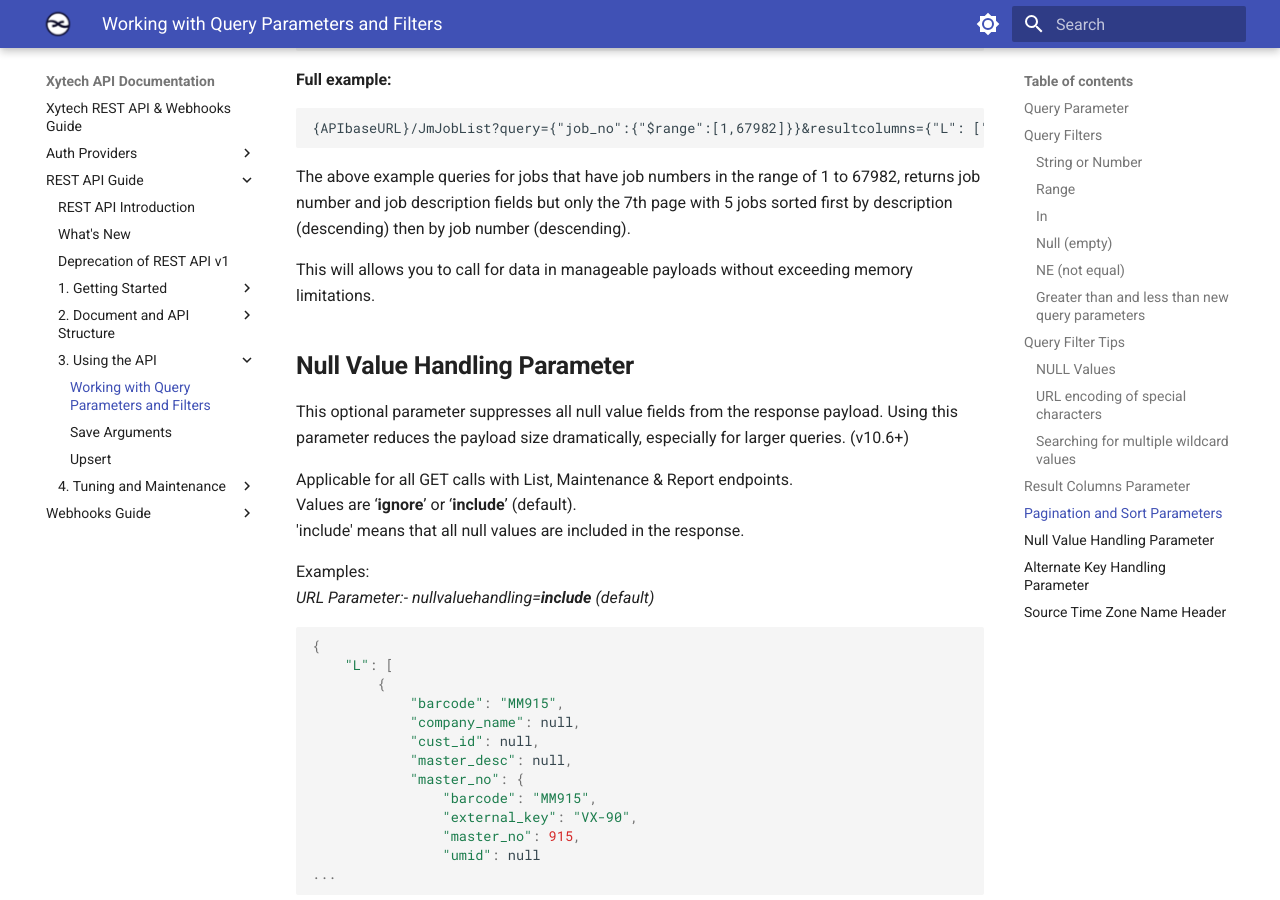
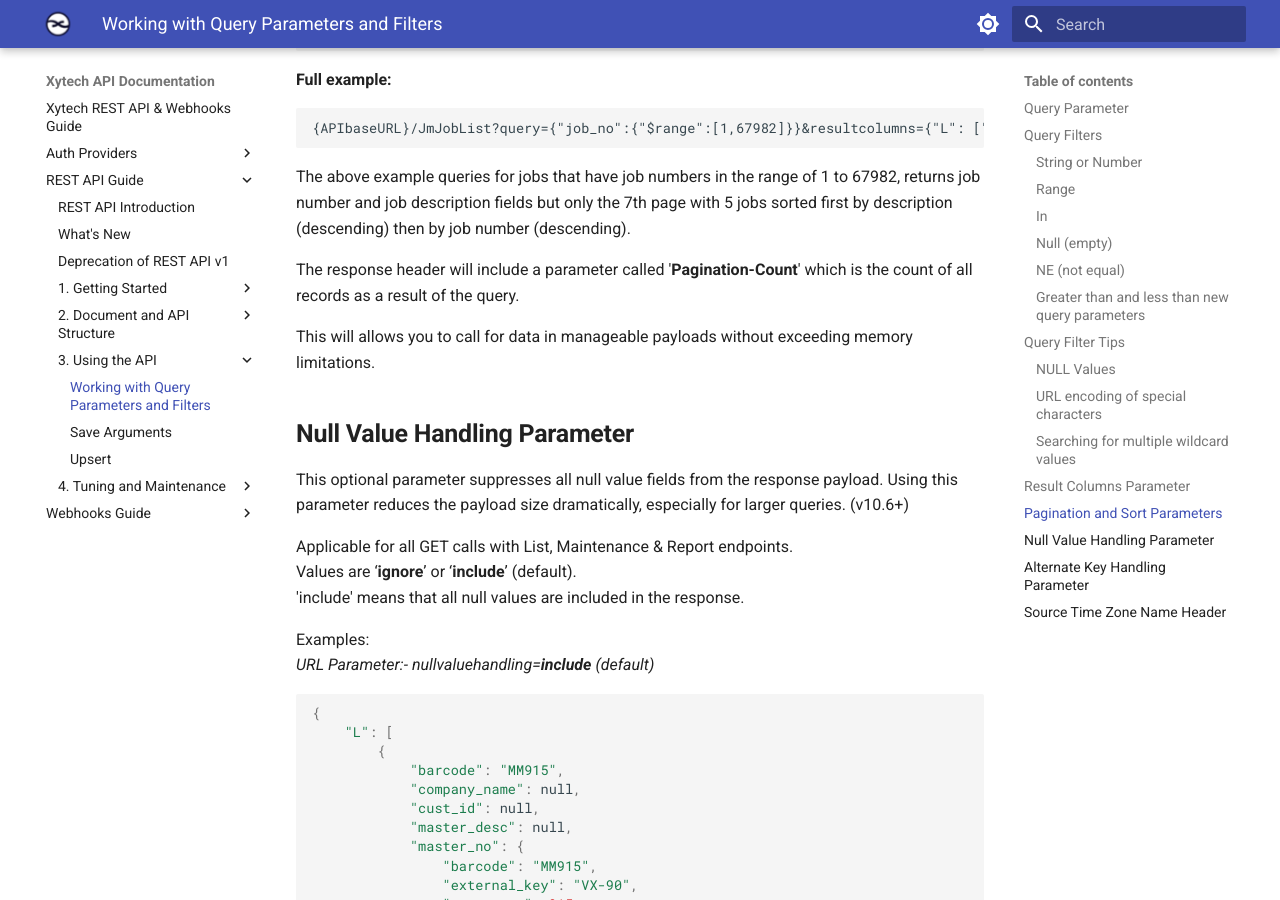
Before and after one commit to xytechsystems/documentation, an MkDocs documentation site: the page built from docs/REST-API Guide/3. Using the API/13. Query Parameters and Filters.md, in a window 1280 px wide and 900 px high, scrolled down 6251 px. Built offline with MkDocs 1.6.1 and Material for MkDocs 9.7.7, drawn with Linux system fonts in a browser that asks for light colours.

Commit message:
Pagination changes

```diff
--- a/docs/REST-API Guide/3. Using the API/13. Query Parameters and Filters.md
+++ b/docs/REST-API Guide/3. Using the API/13. Query Parameters and Filters.md
@@ -216,6 +216,7 @@
 
 The above example queries for jobs that have job numbers in the range of 1 to  67982, returns job number and job description fields but only the 7th page with 5 jobs sorted first by description (descending) then by job number (descending).
 
+The response header will include a parameter called '**Pagination-Count**' which is the count of all records as a result of the query.
 
 This will allows you to call for data in manageable payloads without exceeding memory limitations.
 
```
Also changed, not shown: 1 other file.
